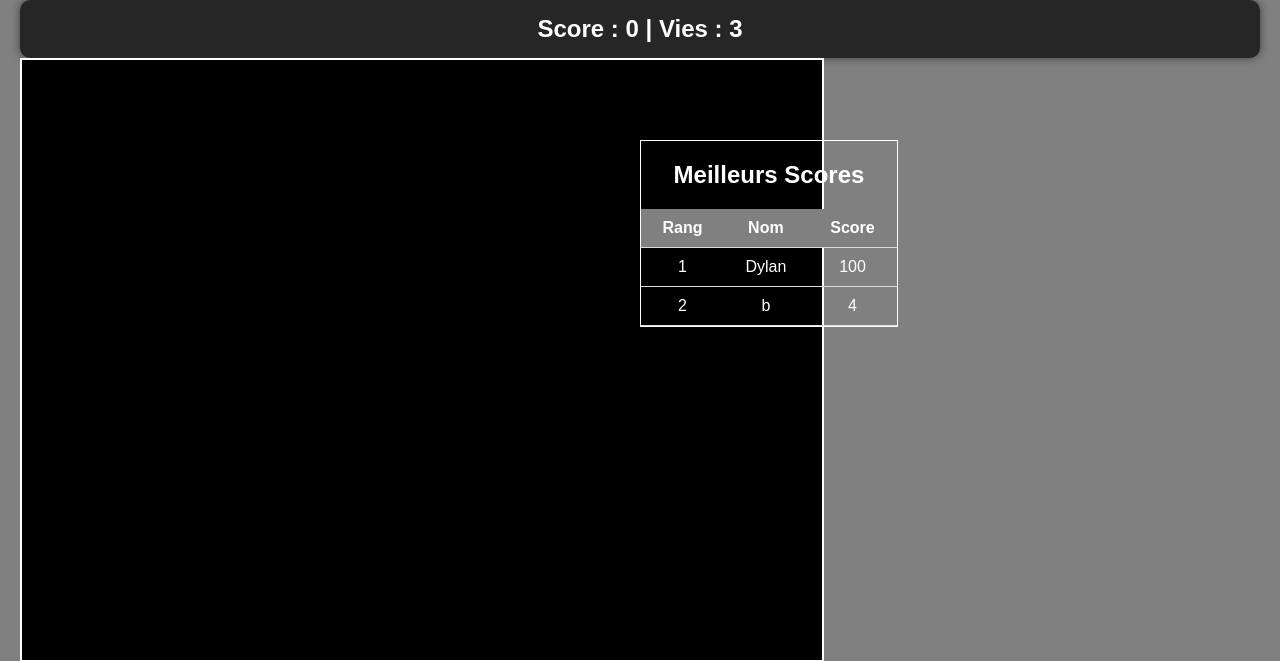
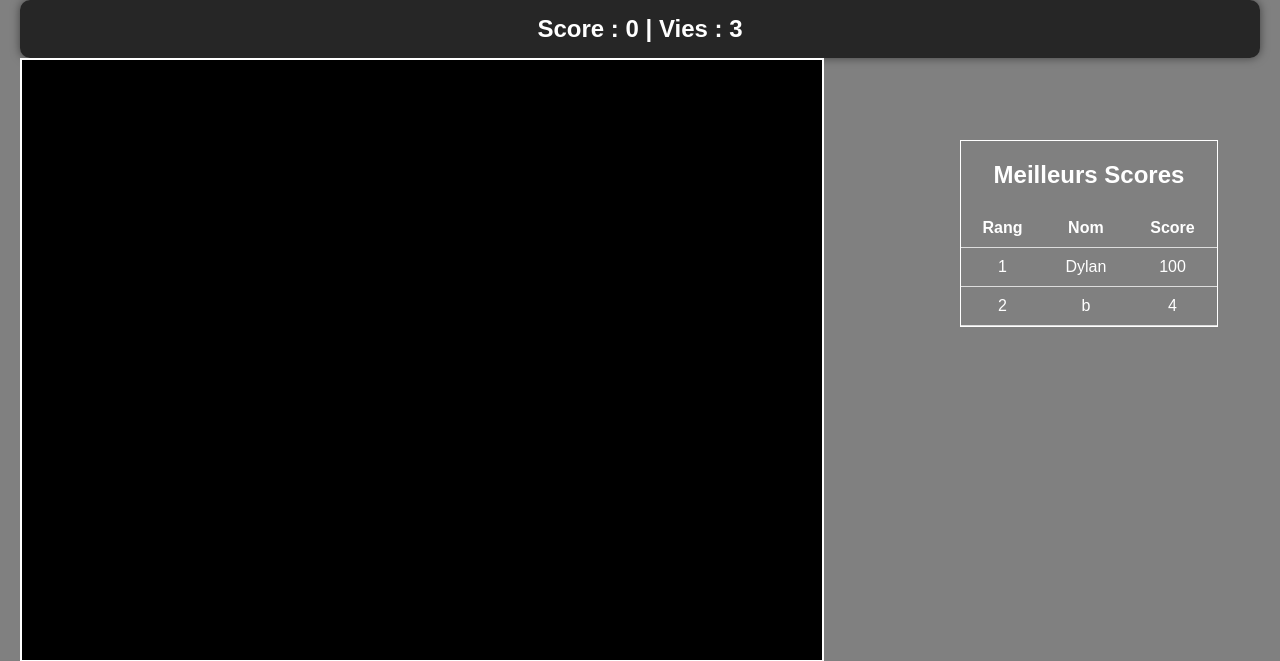
Before and after one commit to dylanmarty/ProgramationWeb, a PHP site: page /AttrapeLesEtoiles.php in a window 1280 px wide. Shown: the part 100-761 px from the top of the page. Run offline with PHP 8.4, Linux system fonts and the light colour scheme; data comes from the database, SQL or seed files in the repository.

Commit message:
modid css attrape etoile

```diff
--- a/CSS/AttrapeLesEtoiles.css
+++ b/CSS/AttrapeLesEtoiles.css
@@ -39,7 +39,7 @@ body {
   position: absolute;
   width: 20%;
   top: 30%;
-  left: 50%;
+  left: 75%;
   margin-left: auto;
   margin-right: 10%;
   text-align: center;
```
